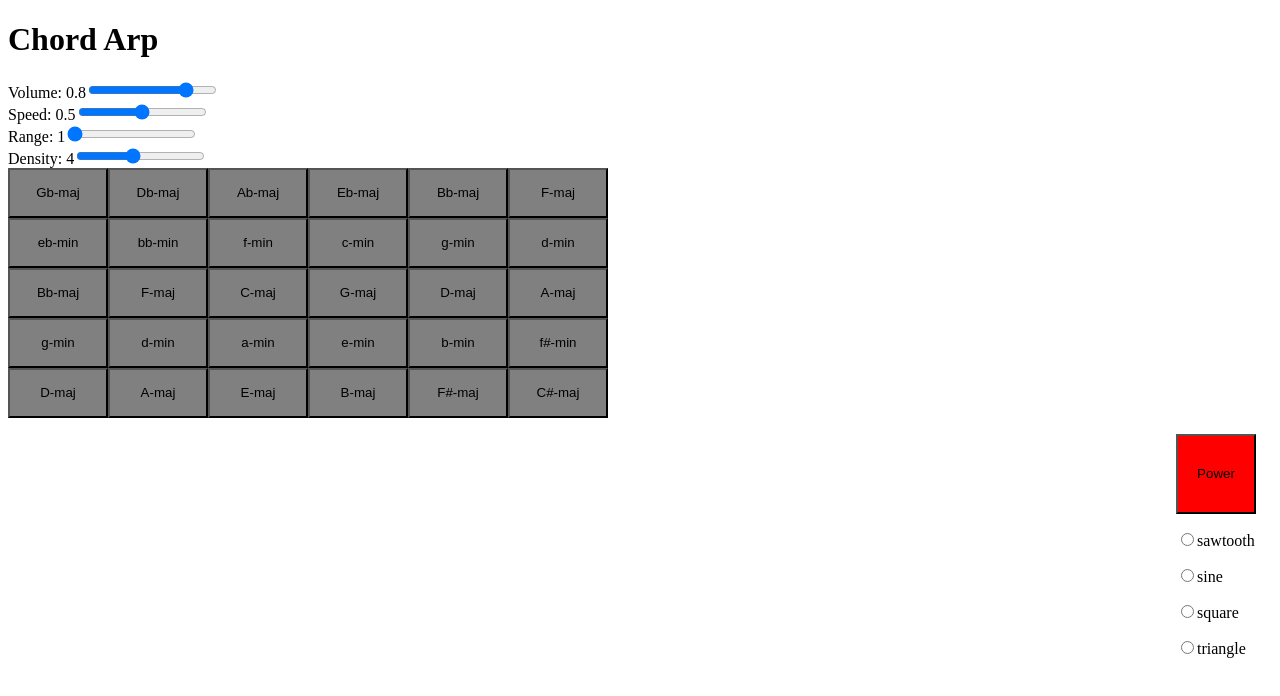
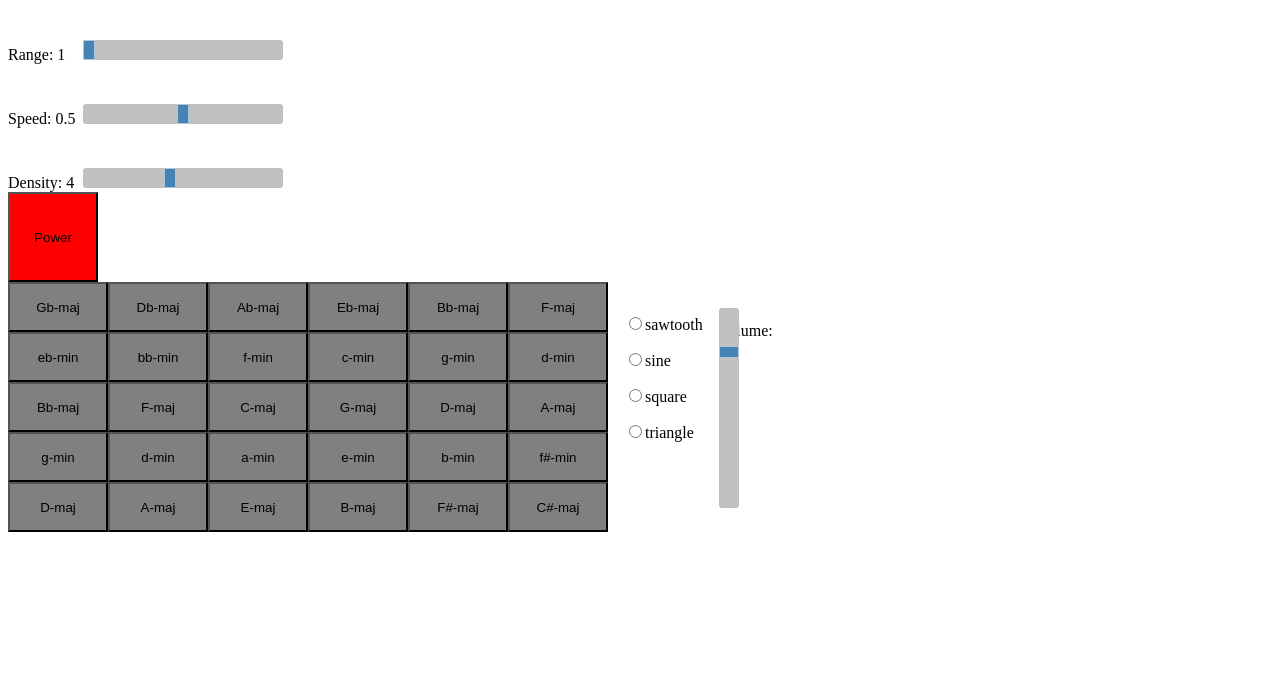
Before and after one commit to MikeSperone/ChordArp_Web, a React app: page / in a window 1280 px wide. Shown: the top 696 px of the page. Built offline with nearby package versions, Linux system fonts and the light colour scheme; the HTML template or start-up script is replaced by a standard one.

Commit message:
styles, and refactoring

```diff
--- a/src/App.js
+++ b/src/App.js
@@ -1,10 +1,20 @@
 import React, { Component } from 'react';
 import ButtonField from './Components/ButtonField';
-import TopControls from './Components/TopControls';
-import SideControls from './Components/SideControls';
+import Power from './Components/atoms/Power';
+import {
+    DensityControl,
+    RangeControl,
+    SpeedControl,
+    VolumeControl
+} from './Components/Controls';
+import ToneControls from './Components/ToneControls';
+import styled from 'styled-components';
 
 import Synth from './Synth';
 
+const TopSection = styled.div`
+    width: 100%;
+`;
 
 class App extends Component {
     constructor(props) {
@@ -21,8 +31,9 @@ class App extends Component {
 
         };
         this.state = {
+            currentChord: this.defaults.currentChord,
             density: this.defaults.density,
-            currentChord: this.defaults.currentChord
+            power: this.defaults.power
         };
         this.synth = new Synth(this.state.density, this.defaults);
     }
@@ -31,30 +42,37 @@ class App extends Component {
         this.setState({ currentChord }, () => this.synth.changeChord(this.state.currentChord));
     }
 
-    power(power) {
-        console.log("App power: ", power);
-        this.setState({power}, () => this.synth.power(this.state.power));
+    power() {
+        this.setState(
+            prevState => {
+                return {power: !prevState.power};
+            },
+            () => this.synth.power(this.state.power)
+        );
     }
 
     render() {
         return (
             <div className="App">
-                <div className="App-header">
-                    <TopControls
-                        range={r => this.synth.changeRange(r)}
-                        speed={s => this.synth.changeSpeed(s)}
-                        density={d => this.synth.changeDensity(d)}
-                        volume={v => this.synth.changeVolume(v)}
-                    />
-                </div>
+                <TopSection>
+                    <RangeControl range={r => this.synth.changeRange(r)} />
+                    <SpeedControl speed={s => this.synth.changeSpeed(s)} />
+                    <DensityControl density={d => this.synth.changeDensity(d)} />
+                    <Power
+                        onClick={() => this.power()}
+                        style={{backgroundColor: this.state.power ? "green" : "red"}}
+                    >
+                        Power
+                    </Power>
+                </TopSection>
                 <ButtonField
                     changeChord={c => this.setChord(c)}
                     currentChord={this.state.currentChord}
                 />
-                <SideControls
-                    power={this.power.bind(this)}
+                <ToneControls
                     tone={(t) => this.synth.changeTone(t)}
                 />
+                <VolumeControl volume={v => this.synth.changeVolume(v)} />
 
             </div>
         );
--- a/src/Components/ButtonField.js
+++ b/src/Components/ButtonField.js
@@ -2,6 +2,11 @@ import React, { Component } from 'react';
 import ChordButton from './atoms/ChordButton';
 import styled from 'styled-components';
 
+const FieldWrapper = styled.div`
+    display: block;
+    float: left;
+    width: 600px;
+`;
 const Row = styled.div`
     display: block;
 `;
@@ -27,7 +32,7 @@ class ButtonField extends Component {
 
   render() {
     return (
-      <div className="Button-Field" onClick={this.changeChord.bind(this)}>
+      <FieldWrapper onClick={this.changeChord.bind(this)}>
         <Row>
             <ChordButton chordName="Gb-maj"/>
             <ChordButton chordName="Db-maj"/>
@@ -68,7 +73,7 @@ class ButtonField extends Component {
             <ChordButton chordName="F#-maj" />
             <ChordButton chordName="C#-maj" />
         </Row>
-      </div>
+      </FieldWrapper>
     );
   }
 }
--- /dev/null
+++ b/src/Components/Controls/density.js
@@ -0,0 +1,26 @@
+import React from 'react';
+import styled from 'styled-components';
+import Slider from '../atoms/Slider';
+
+export default class DensityControl extends React.Component {
+    constructor(props) {
+        super(props);
+        this.state = {density: 4};
+        this.props = props;
+    }
+    changeDensity(density) {
+        this.props.density(Number(density));
+    }
+    render() {
+        return (
+            <Slider
+                sliderName="Density"
+                value={this.state.density}
+                min={1}
+                max={8}
+                step={1}
+                onSlide={d => this.changeDensity(d)}
+            />
+        );
+    }
+}
--- /dev/null
+++ b/src/Components/Controls/index.js
@@ -0,0 +1,11 @@
+import DensityControl from './density';
+import RangeControl from './range';
+import SpeedControl from './speed';
+import VolumeControl from './volume';
+
+export {
+    DensityControl,
+    RangeControl,
+    SpeedControl,
+    VolumeControl
+};
--- /dev/null
+++ b/src/Components/Controls/range.js
@@ -0,0 +1,26 @@
+import React from 'react';
+import styled from 'styled-components';
+import Slider from '../atoms/Slider';
+
+export default class RangeControl extends React.Component {
+    constructor(props) {
+        super(props);
+        this.props = props;
+        this.state = { range: 1 };
+    }
+    changeRange(range) {
+        this.props.range(Number(range));
+    }
+    render() {
+        return (
+            <Slider
+                sliderName="Range"
+                value={this.state.range}
+                min={1}
+                max={5}
+                step={1}
+                onSlide={r => this.changeRange(r)}
+            />
+        );
+    }
+}
--- /dev/null
+++ b/src/Components/Controls/speed.js
@@ -0,0 +1,27 @@
+import React from 'react';
+import styled from 'styled-components';
+import Slider from '../atoms/Slider';
+
+export default class SpeedControl extends React.Component {
+    constructor(props) {
+        super(props);
+        this.props = props;
+        this.state = { speed: 0.5 };
+    }
+    changeSpeed(speed) {
+        speed = (1 - speed) + 0.001;
+        this.props.speed(speed);
+    }
+    render() {
+        return (
+            <Slider
+                sliderName="Speed"
+                value={this.state.speed}
+                min={0}
+                max={1}
+                step={0.01}
+                onSlide={s => this.changeSpeed(s)}
+            />
+        );
+    }
+}
--- /dev/null
+++ b/src/Components/Controls/volume.js
@@ -0,0 +1,34 @@
+import React from 'react';
+import styled from 'styled-components';
+import Slider from '../atoms/Slider';
+
+const StyleWrapper = styled.div`
+    float: left;
+    height: 200px;
+    width: 40px;
+`;
+export default class VolumeControl extends React.Component {
+    constructor(props) {
+        super(props);
+        this.props = props;
+        this.state = { volume: 0.80 };
+    }
+    changeVolume(volume) {
+        this.props.volume(volume);
+    }
+    render() {
+        return (
+            <StyleWrapper>
+                <Slider
+                    sliderName="Volume"
+                    value={this.state.volume}
+                    min={0}
+                    max={1}
+                    step={0.01}
+                    onSlide={v => this.changeVolume(v)}
+                    vertical
+                />
+            </StyleWrapper>
+        );
+    }
+}
--- a/src/Components/SideControls.js
+++ /dev/null
@@ -1,77 +0,0 @@
-import React from 'react';
-import styled from 'styled-components';
-
-const Wrapper = styled.div`
-    float: right;
-    padding: 1rem;
-`;
-const Power = styled.button`
-    height: 80px;
-    width: 80px;
-`;
-
-class ToneControl extends React.Component {
-
-    constructor(props) {
-        super(props);
-        this.props = props;
-    }
-
-    changeTone(e) {
-        this.props.tone(e.target.value);
-        console.log(e.target.value);
-    }
-
-    render() {
-        return (
-            <p>
-                <input
-                    onChange={(t) => this.changeTone(t)}
-                    type="radio"
-                    name="tone"
-                    value={this.props.value}
-                />
-                {this.props.value}
-            </p>
-        );
-    }
-}
-
-class SideControls extends React.Component {
-
-    constructor(props) {
-        super(props);
-        this.props = props;
-        this.state = {power: false};
-    }
-
-    powerSwitch() {
-        console.log("power switch");
-        this.setState((prevState, props) => {
-            props.power(!prevState.power);
-            return {power: !prevState.power};
-        });
-    }
-
-    render() {
-        return (
-            <Wrapper>
-                <Power
-                    onClick={() => this.powerSwitch()}
-                    className="Power"
-                    style={{backgroundColor: this.state.power ? "green" : "red"}}
-                >
-                    Power
-                </Power>
-                <div className="tone-controls">
-                    <ToneControl value="sawtooth" tone={(t) => this.props.tone(t)} />
-                    <ToneControl value="sine" tone={(t) => this.props.tone(t)} />
-                    <ToneControl value="square" tone={(t) => this.props.tone(t)} />
-                    <ToneControl value="triangle" tone={(t) => this.props.tone(t)} />
-                </div>
-            </Wrapper>
-        );
-    }
-}
-
-export default SideControls;
--- /dev/null
+++ b/src/Components/ToneControls.js
@@ -0,0 +1,47 @@
+import React from 'react';
+import styled from 'styled-components';
+
+const Wrapper = styled.div`
+    float: left;
+    padding: 1rem;
+`;
+
+class ToneControl extends React.Component {
+
+    constructor(props) {
+        super(props);
+        this.props = props;
+    }
+    changeTone(e) {
+        this.props.tone(e.target.value);
+        console.log(e.target.value);
+    }
+    render() {
+        return (
+            <p>
+                <input
+                    onChange={(t) => this.changeTone(t)}
+                    type="radio"
+                    name="tone"
+                    value={this.props.value}
+                />
+                {this.props.value}
+            </p>
+        );
+    }
+}
+
+class ToneControls extends React.Component {
+    render() {
+        return (
+            <Wrapper>
+                <ToneControl value="sawtooth" tone={(t) => this.props.tone(t)} />
+                <ToneControl value="sine" tone={(t) => this.props.tone(t)} />
+                <ToneControl value="square" tone={(t) => this.props.tone(t)} />
+                <ToneControl value="triangle" tone={(t) => this.props.tone(t)} />
+            </Wrapper>
+        );
+    }
+}
+
+export default ToneControls;
--- a/src/Components/TopControls.js
+++ b/src/Components/TopControls.js
@@ -1,77 +1,30 @@
 import React from 'react';
+import styled from 'styled-components';
 import Slider from './atoms/Slider';
+
+const TopControlsWrapper = styled.div`
+    float: left;
+`;
 
 class TopControls extends React.Component {
 
     constructor(props) {
         super();
-        this.state = {
-            base: 3,
-            range: 1,
-            density: 4,
-            speed: 0.5,
-            volume: 0.80
-        };
-        this.volume = props.currentVolume;
     }
 
     getChordName(e) {
         this.currentChord(e.target.id);
     }
-    changeRange(range) {
-        this.props.range(Number(range));
-        console.log("changing Range");
-    }
-    changeSpeed(speed) {
-        speed = (1 - speed) + 0.001;
-        this.props.speed(speed);
-        console.log("changing speed");
-    }
 
-    changeVolume(volume) {
-        this.props.volume(volume);
-    }
-    changeDensity(density) {
-        this.props.density(Number(density));
-    }
     change(e) {
         console.log(e.target);
     }
 
-  render() {
-    return (
-      <div className="top-controls">
-        <h1>Chord Arp</h1>
-        <Slider
-                sliderName="Volume"
-                value={this.state.volume}
-                min={0}
-                max={1}
-                step={0.01}
-                onSlide={(v) => this.changeVolume(v)}
-        />
-        <Slider sliderName="Speed"
-                value={this.state.speed}
-                min={0}
-                max={1}
-                step={0.01}
-                onSlide={(s) => this.changeSpeed(s)}
-        />
-                <Slider sliderName="Range"
-                    value={this.state.range}
-                    min={1}
-                    max={5}
-                    step={1}
-                    onSlide={(r) => this.changeRange(r)}
-                />
-                <Slider sliderName="Density"
-                    value={this.state.density}
-                    min={1}
-                    max={8}
-                    step={1}
-                    onSlide={(r) => this.changeDensity(r)}
-                />
-            </div>
+    render() {
+        return (
+            <TopControlsWrapper>
+                <h3>Chord Arp</h3>
+            </TopControlsWrapper>
         );
     }
 }
--- /dev/null
+++ b/src/Components/atoms/Power.js
@@ -0,0 +1,8 @@
+import React from 'react';
+import styled from 'styled-components';
+
+const Power = styled.button`
+    height: 90px;
+    width: 90px;
+`;
+export default Power;
--- a/src/Components/atoms/Slider.js
+++ b/src/Components/atoms/Slider.js
@@ -1,8 +1,41 @@
 import React from 'react';
+import styled from 'styled-components';
+
+const InputWrapper = styled.div`
+    margin: 40px 0 0 0%;
+    width: 100%;
+`;
+
+const Label = styled.label`
+    display: inline-block;
+    width: 75px;
+`;
+const StyledInput= styled.input`
+    -webkit-appearance: none;
+    background: silver;
+    border-radius: 3px;
+    width: 200px;
+    outline: none;
+    padding: 0;
+    margin: 0;
+    ${props => props.vertical && `
+        transform-origin: 75px 75px;
+        transform: rotate(-90deg);
+    `}
+
+    &::-webkit-slider-thumb {
+        -webkit-appearance: none;
+        background: SteelBlue;
+        border-radius: 10%;
+        border: 1px solid LightSteelBlue;
+        height: 20px;
+        width: 12px;
+    }
+`;
 
 class Slider extends React.Component {
     constructor(props) {
-        super();
+        super(props);
         this.state = {
             sliderValue: props.value
         }
@@ -15,9 +48,9 @@ class Slider extends React.Component {
 
     render() {
         return (
-            <div className="slider">
-                <label htmlFor={this.props.sliderName}>{this.props.sliderName}: {this.state.sliderValue}</label>
-                <input
+            <InputWrapper>
+                <Label htmlFor={this.props.sliderName}>{this.props.sliderName}: {this.state.sliderValue}</Label>
+                <StyledInput
                     id={this.props.sliderName}
                     max={this.props.max}
                     min={this.props.min}
@@ -25,8 +58,9 @@ class Slider extends React.Component {
                     type="range"
                     value={this.state.sliderValue}
                     onChange={this.slide.bind(this)}
+                    vertical={this.props.vertical || false}
                 />
-            </div>
+            </InputWrapper>
         );
     }
 }
```
